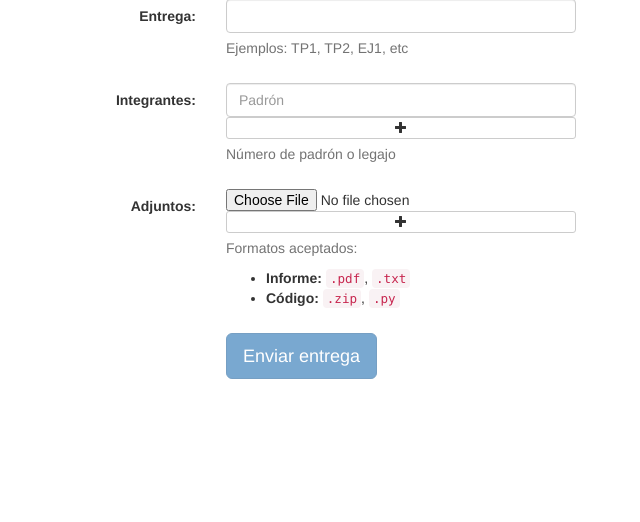
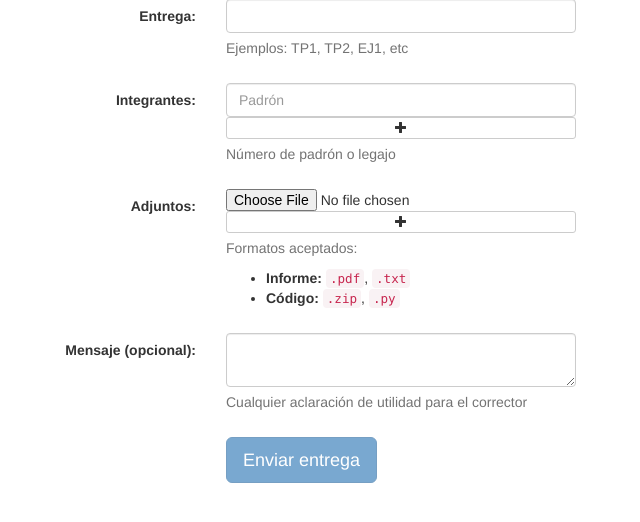
Before and after one commit to dato/algo2_sistema_entregas, a Python web app: template templates/index.html in a window 1280 px wide. Shown: the part 140-662 px from the top of the page, without its empty margins (49-689 px from the left). Run offline with Jinja, Linux system fonts and the light colour scheme; the template is opened without the code that fills it, so the values that code supplies are empty; some libraries are stand-ins or nearby versions.

Commit message:
Add message field

```diff
--- a/templates/index.html
+++ b/templates/index.html
@@ -33,7 +33,7 @@ Cada entrega quedará registrada y le llegará a tu corrector asignado.
       <div id="files">
         <input type="file" id="file0" name="file0">
       </div>
-      <button type="button" class="btn btn-default btn-xs btn-block" id="add_file" aria-label="Agregar integrante">
+      <button type="button" class="btn btn-default btn-xs btn-block" id="add_file" aria-label="Agregar archivo">
         <span class="glyphicon glyphicon-plus" aria-hidden="true"></span>
       </button>
       <p class="help-block">
@@ -42,6 +42,13 @@ Cada entrega quedará registrada y le llegará a tu corrector asignado.
           <li><b>Informe:</b> <code>.pdf</code>, <code>.txt</code>
           <li><b>Código:</b> <code>.zip</code>, <code>.py</code>
         </ul>
+    </div>
+  </div>
+  <div class="form-group" id="fg_body">
+    <label for="body" class="col-xs-2 control-label">Mensaje (opcional):</label>
+    <div class="col-xs-4">
+      <textarea class="form-control" name="body" id="body"></textarea>
+      <span id="helpBlock" class="help-block">Cualquier aclaración de utilidad para el corrector</span>
     </div>
   </div>
   <div class="form-group">
```
